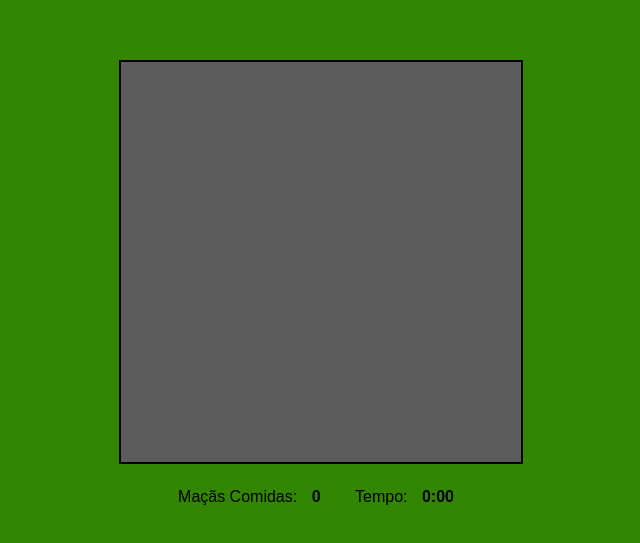
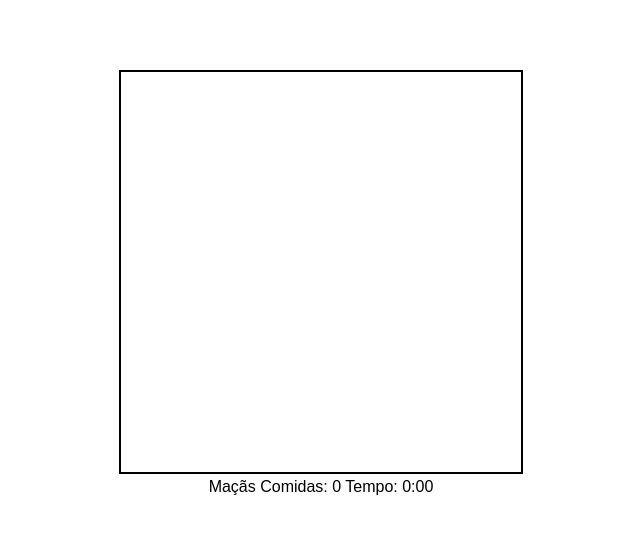
Before and after one commit to K1ttyKatt/snake, a plain HTML site: page index.html in a window 1280 px wide. Shown: the part 117-660 px from the top of the page, without its empty margins (319-959 px from the left). Drawn offline with Linux system fonts and the light colour scheme.

Commit message:
Update style.css

```diff
--- a/style.css
+++ b/style.css
@@ -1,40 +1,17 @@
 body {
-
     display: flex;
     justify-content: center;
     align-items: center;
     height: 100vh;
     margin: 0;
     font-family: Arial, sans-serif;
-    background-color: #328601; /* Cor de fundo da página */
 }
 
 .game-container {
-
     position: relative;
     text-align: center;
 }
 
 canvas {
     border: 2px solid #000;
-    background-color: #5c5c5c; /* Cor de fundo do canvas */
 }
-
-.info {
-    margin-top: 20px;
-}
-
-.info span {
-    margin: 0 10px;
-    color: #000000; /* Cor do texto das informações */
-}
-
-#timer {
-    font-weight: bold;
-    color: #000000;
-}
-
-#score {
-    font-weight: bold;
-    color: #070707; /* Cor da pontuação */
-}
```
